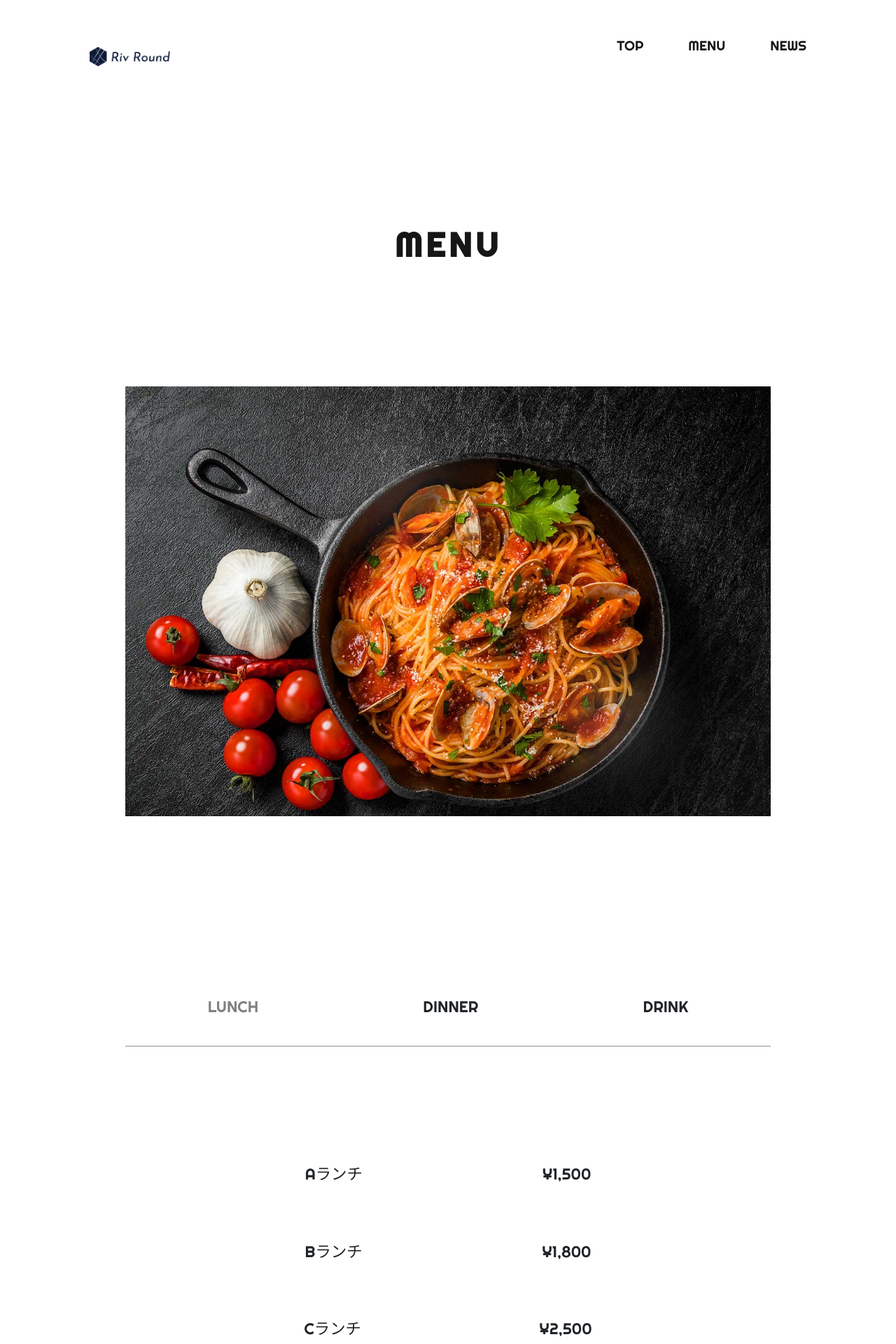
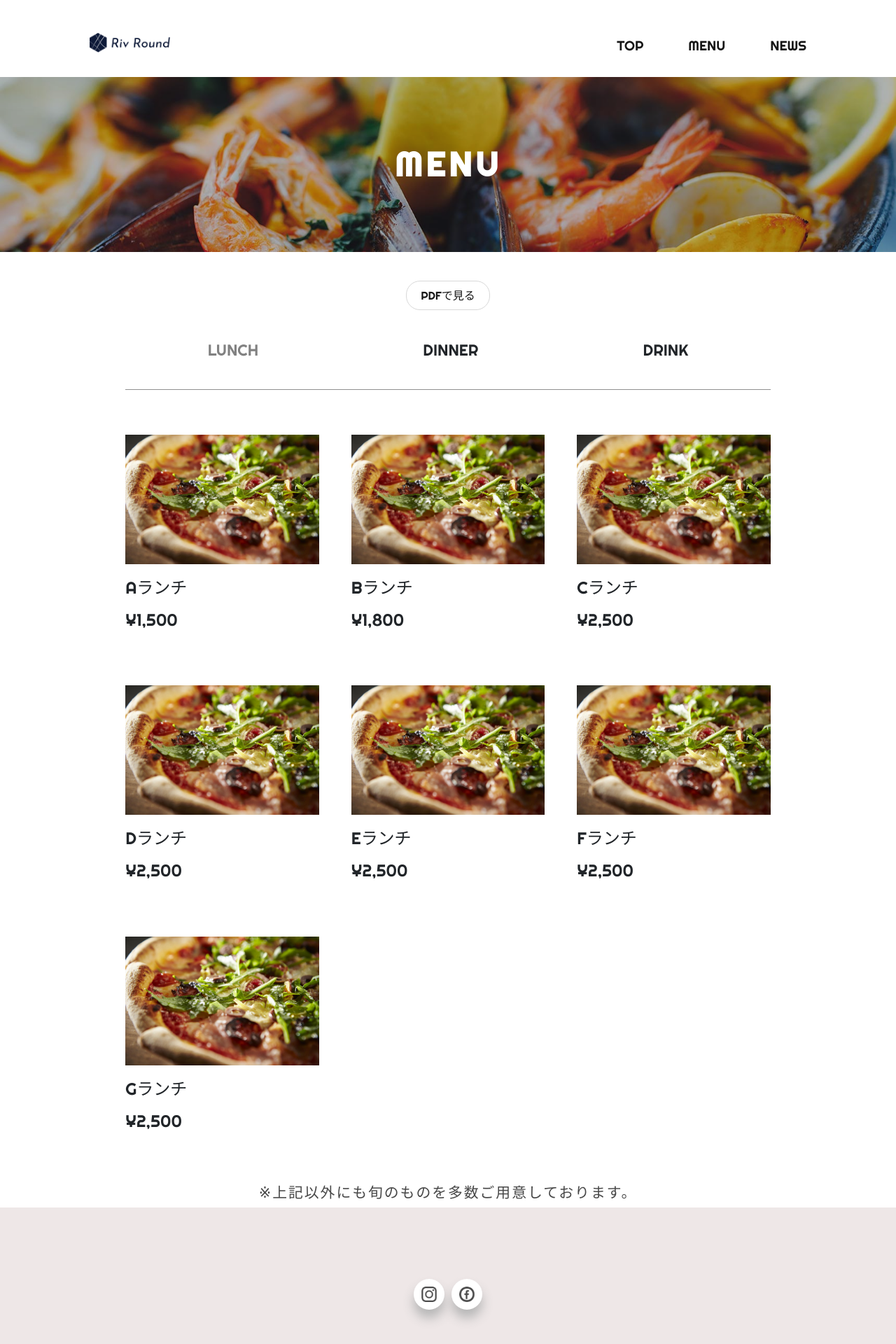
Before and after one commit to shoutaoumaru/restaurant-5, a PHP site: page /menu/menu.html in a window 1280 px wide. Shown: the top 1920 px of the page at 70% size. Run offline with PHP 8.4, Linux system fonts and the light colour scheme; some libraries are stand-ins or nearby versions.

Commit message:
メニューページ写真追加

```diff
--- a/menu/menu.html
+++ b/menu/menu.html
@@ -53,18 +53,19 @@
     </header>
     <!-- /#header -->
     <div id="c-top" class="c-top">
-      <div class="c-container appear up">
-        <h1 class="c-top__tit clip-js2 left">
-          <span class="c-txt-lr">menu</span>
-        </h1>
-        <div class="c-top__img item">
-          <img src="/images/home/pasta@pc.jpg" alt="">
-        </div>
+      <div class="c-top__img">
+        <img src="/images/home/paella@pc.jpg" alt="">
       </div>
+      <h1 class="c-top__tit clip-js2 left">
+        <span class="c-txt-lr">menu</span>
+      </h1>
     </div>
     <!-- /#top -->
     <div id="c-menu" class="c-menu">
       <div class="c-container appear up">
+        <div class="pdf-link">
+          <a href="/images/" target="_blank" rel="noopener noreferrer">PDFで見る</a>
+        </div>
         <div class="menu-contents__list item">
           <div class="tab-panel">
             <!--tab-->
@@ -77,92 +78,136 @@
             <div class="panel-group">
               <div class="panel lunch is-show">
                 <div class="panel__item">
+                  <div class="panel__img">
+                    <img src="/images/home/pizza.jpg" alt="">
+                  </div>
                   <div class="panel__txt">
                     <p class="name">Aランチ</p>
                     <p class="price">¥1,500</p>
                   </div>
                 </div>
                 <div class="panel__item">
+                  <div class="panel__img">
+                    <img src="/images/home/pizza.jpg" alt="">
+                  </div>
                   <div class="panel__txt">
                     <p class="name">Bランチ</p>
                     <p class="price">¥1,800</p>
                   </div>
                 </div>
                 <div class="panel__item">
+                  <div class="panel__img">
+                    <img src="/images/home/pizza.jpg" alt="">
+                  </div>
                   <div class="panel__txt">
                     <p class="name">Cランチ</p>
                     <p class="price">¥2,500</p>
                   </div>
                 </div>
                 <div class="panel__item">
+                  <div class="panel__img">
+                    <img src="/images/home/pizza.jpg" alt="">
+                  </div>
                   <div class="panel__txt">
                     <p class="name">Dランチ</p>
                     <p class="price">¥2,500</p>
                   </div>
                 </div>
                 <div class="panel__item">
+                  <div class="panel__img">
+                    <img src="/images/home/pizza.jpg" alt="">
+                  </div>
                   <div class="panel__txt">
                     <p class="name">Eランチ</p>
                     <p class="price">¥2,500</p>
                   </div>
                 </div>
                 <div class="panel__item">
+                  <div class="panel__img">
+                    <img src="/images/home/pizza.jpg" alt="">
+                  </div>
                   <div class="panel__txt">
                     <p class="name">Fランチ</p>
                     <p class="price">¥2,500</p>
                   </div>
                 </div>
                 <div class="panel__item">
+                  <div class="panel__img">
+                    <img src="/images/home/pizza.jpg" alt="">
+                  </div>
                   <div class="panel__txt">
                     <p class="name">Gランチ</p>
                     <p class="price">¥2,500</p>
                   </div>
                 </div>
               </div>
+              <!-- panel-lunch END -->
               <div class="panel dinner">
                 <div class="panel__item">
+                  <div class="panel__img">
+                    <img src="/images/home/pizza.jpg" alt="">
+                  </div>
                   <div class="panel__txt">
                     <p class="name">Aメニュー</p>
                     <p class="price">¥1,500</p>
                   </div>
                 </div>
                 <div class="panel__item">
+                  <div class="panel__img">
+                    <img src="/images/home/pizza.jpg" alt="">
+                  </div>
                   <div class="panel__txt">
                     <p class="name">Bメニュー</p>
                     <p class="price">¥1,800</p>
                   </div>
                 </div>
                 <div class="panel__item">
+                  <div class="panel__img">
+                    <img src="/images/home/pizza.jpg" alt="">
+                  </div>
                   <div class="panel__txt">
                     <p class="name">Cメニュー</p>
                     <p class="price">¥2,500</p>
                   </div>
                 </div>
                 <div class="panel__item">
+                  <div class="panel__img">
+                    <img src="/images/home/pizza.jpg" alt="">
+                  </div>
                   <div class="panel__txt">
                     <p class="name">Dメニュー</p>
                     <p class="price">¥2,500</p>
                   </div>
                 </div>
                 <div class="panel__item">
+                  <div class="panel__img">
+                    <img src="/images/home/pizza.jpg" alt="">
+                  </div>
                   <div class="panel__txt">
                     <p class="name">Eメニュー</p>
                     <p class="price">¥2,500</p>
                   </div>
                 </div>
                 <div class="panel__item">
+                  <div class="panel__img">
+                    <img src="/images/home/pizza.jpg" alt="">
+                  </div>
                   <div class="panel__txt">
                     <p class="name">Fメニュー</p>
                     <p class="price">¥2,500</p>
                   </div>
                 </div>
                 <div class="panel__item">
+                  <div class="panel__img">
+                    <img src="/images/home/pizza.jpg" alt="">
+                  </div>
                   <div class="panel__txt">
                     <p class="name">Gメニュー</p>
                     <p class="price">¥2,500</p>
                   </div>
                 </div>
               </div>
+              <!-- panel-dinner END -->
               <div class="panel drink">
                 <div class="panel__item">
                   <div class="panel__txt">
@@ -207,13 +252,14 @@
                   </div>
                 </div>
               </div>
+              <!-- panel-drink END -->
             </div>
           </div>
         </div>
         <p class="c-txt-xs">※上記以外にも旬のものを多数ご用意しております。</p>
       </div>
     </div>
-    <!-- /#top -->
+    <!-- /c-menu -->
     <footer class="p-footer">
       <div class="c-container">
         <div class="p-footer__sns">
--- a/styles/breakpoints/_1200up.scss
+++ b/styles/breakpoints/_1200up.scss
@@ -255,9 +255,6 @@ Stylesheet: 1200px以上のモニタで適用
 
 //* * * * * * menu-page * * * * * * *
 .superwrapper-menu {
-  .c-top {
-    margin-top: 15vw;
-  }
 
   .tab-panel {
     font-size: 1.4rem;
--- a/styles/breakpoints/_base.scss
+++ b/styles/breakpoints/_base.scss
@@ -284,7 +284,7 @@ a:hover {
     background-position: center;
     background-size: contain;
     background-repeat: no-repeat;
-    margin: 5vw 0 0 5vw;
+    margin: 3.4vw 0 0 5vw;
     height: 44px;
     width: 115px;
   }
@@ -1015,20 +1015,45 @@ a:hover {
 //* * * * * * menu-page * * * * * * *
 .superwrapper-menu {
   .c-top {
-    margin-top: 30vw;
+    position: relative;
+    margin-bottom: 50px;
+
+    &__img {
+      position: relative;
+
+      &::before {
+        position: absolute;
+        top: 0;
+        left: 0;
+        content: '';
+        display: block;
+        height: 100%;
+        width: 100%;
+        background-color: $cBlack;
+        opacity: 0.3;
+      }
+
+      @media (min-width:600px) {
+        height: 250px;
+      }
+    }
 
     &__tit {
-      padding: 0 0 12vw 0;
-      text-align: center;
+      position: absolute;
+      top: 50%;
+      left: 50%;
+      transform: translateY(-50%) translateX(-50%);
+      margin: auto;
+      z-index: 100;
+
+      & span {
+        color: $cWhite;
+      }
     }
 
     & p {
       margin-top: -10px;
     }
-  }
-
-  .c-menu {
-    padding: 20vw 0;
   }
 }
 
--- a/styles/modules/_tab.scss
+++ b/styles/modules/_tab.scss
@@ -1,11 +1,24 @@
+.pdf-link {
+  text-align: center;
+  margin-bottom: 50px;
+
+  & a {
+    border: 1px solid $cSubWhite;
+    padding: 10px 20px;
+    border-radius: 20px;
+  }
+}
+
 .tab-group {
   display: flex;
   justify-content: space-around;
   padding-bottom: 3vw;
   border-bottom: 1px solid rgb(143, 143, 143);
+
+  & .tab {
+    cursor: pointer;
+  }
 }
-
-
 
 .panel {
   display: none;
@@ -19,21 +32,48 @@
 .panel.is-show {
   display: flex;
   flex-wrap: wrap;
+  justify-content: space-between;
 }
 
 .panel-group {
-  padding: 10vw 10vw;
+  padding: 10vw 0vw;
+
+  @media (min-width:960px) {
+    padding: 2vw 0;
+  }
+}
+
+.name {
+  margin-bottom: 10px;
 }
 
 .panel {
-  &__txt {
-    display: flex;
-    flex-wrap: wrap;
-    justify-content: space-around;
+
+  &__item {
+    width: 47%;
+    padding: 3vw 0;
   }
 
-  &__item {
-    width: 100%;
-    padding: 3vw 0;
+  &__img {
+    margin-bottom: 5px;
+  }
+
+  @media (min-width:960px) {
+    &__item {
+      width: 30%;
+      padding: 3vw 0;
+    }
+
+    & .name {
+      font-size: 24px;
+    }
+
+    & .price {
+      font-size: 24px;
+    }
+
+    &__img {
+      margin-bottom: 15px;
+    }
   }
 }
--- a/styles/style.css
+++ b/styles/style.css
@@ -899,7 +899,7 @@ a:hover {
   background-position: center;
   background-size: contain;
   background-repeat: no-repeat;
-  margin: 5vw 0 0 5vw;
+  margin: 3.4vw 0 0 5vw;
   height: 44px;
   width: 115px;
 }
@@ -1622,20 +1622,48 @@ a:hover {
 }
 
 .superwrapper-menu .c-top {
-  margin-top: 30vw;
+  position: relative;
+  margin-bottom: 50px;
+}
+
+.superwrapper-menu .c-top__img {
+  position: relative;
+}
+
+.superwrapper-menu .c-top__img::before {
+  position: absolute;
+  top: 0;
+  left: 0;
+  content: '';
+  display: block;
+  height: 100%;
+  width: 100%;
+  background-color: #161616;
+  opacity: 0.3;
+}
+
+@media (min-width: 600px) {
+  .superwrapper-menu .c-top__img {
+    height: 250px;
+  }
 }
 
 .superwrapper-menu .c-top__tit {
-  padding: 0 0 12vw 0;
-  text-align: center;
+  position: absolute;
+  top: 50%;
+  left: 50%;
+  -webkit-transform: translateY(-50%) translateX(-50%);
+          transform: translateY(-50%) translateX(-50%);
+  margin: auto;
+  z-index: 100;
+}
+
+.superwrapper-menu .c-top__tit span {
+  color: #fff;
 }
 
 .superwrapper-menu .c-top p {
   margin-top: -10px;
-}
-
-.superwrapper-menu .c-menu {
-  padding: 20vw 0;
 }
 
 .c-news {
@@ -2800,6 +2828,17 @@ a:hover {
           transition-delay: 19.5s;
 }
 
+.pdf-link {
+  text-align: center;
+  margin-bottom: 50px;
+}
+
+.pdf-link a {
+  border: 1px solid #d8d8d8;
+  padding: 10px 20px;
+  border-radius: 20px;
+}
+
 .tab-group {
   display: -webkit-box;
   display: -ms-flexbox;
@@ -2810,6 +2849,10 @@ a:hover {
   border-bottom: 1px solid #8f8f8f;
 }
 
+.tab-group .tab {
+  cursor: pointer;
+}
+
 .panel {
   display: none;
 }
@@ -2826,25 +2869,48 @@ a:hover {
   display: flex;
   -ms-flex-wrap: wrap;
       flex-wrap: wrap;
+  -webkit-box-pack: justify;
+      -ms-flex-pack: justify;
+          justify-content: space-between;
 }
 
 .panel-group {
-  padding: 10vw 10vw;
-}
-
-.panel__txt {
-  display: -webkit-box;
-  display: -ms-flexbox;
-  display: flex;
-  -ms-flex-wrap: wrap;
-      flex-wrap: wrap;
-  -ms-flex-pack: distribute;
-      justify-content: space-around;
+  padding: 10vw 0vw;
+}
+
+@media (min-width: 960px) {
+  .panel-group {
+    padding: 2vw 0;
+  }
+}
+
+.name {
+  margin-bottom: 10px;
 }
 
 .panel__item {
-  width: 100%;
+  width: 47%;
   padding: 3vw 0;
+}
+
+.panel__img {
+  margin-bottom: 5px;
+}
+
+@media (min-width: 960px) {
+  .panel__item {
+    width: 30%;
+    padding: 3vw 0;
+  }
+  .panel .name {
+    font-size: 24px;
+  }
+  .panel .price {
+    font-size: 24px;
+  }
+  .panel__img {
+    margin-bottom: 15px;
+  }
 }
 
 @media (min-width: 600px) {
@@ -3320,9 +3386,6 @@ Stylesheet: 1200px以上のモニタで適用
   .p-footer__sns {
     margin-bottom: 7vw;
   }
-  .superwrapper-menu .c-top {
-    margin-top: 15vw;
-  }
   .superwrapper-menu .tab-panel {
     font-size: 1.4rem;
   }
```
Also changed, not shown: 1 other file.
